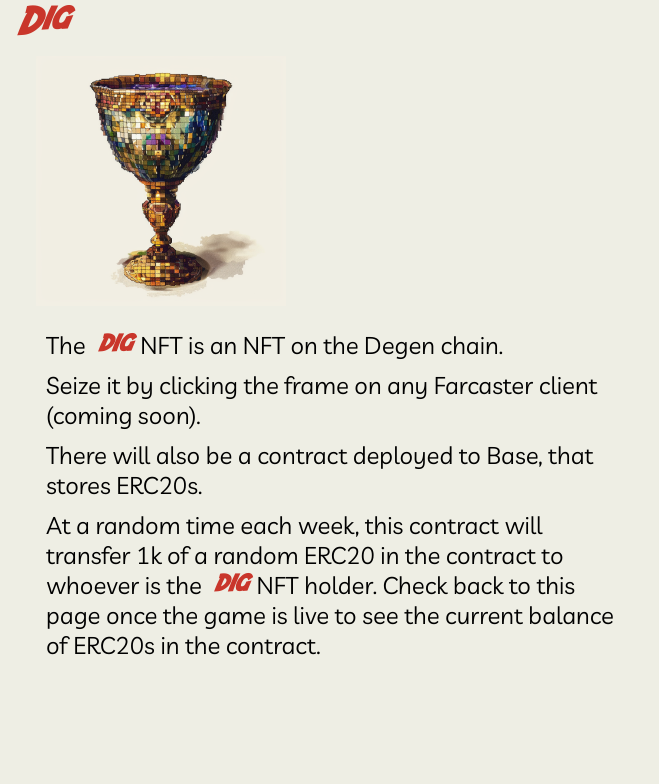
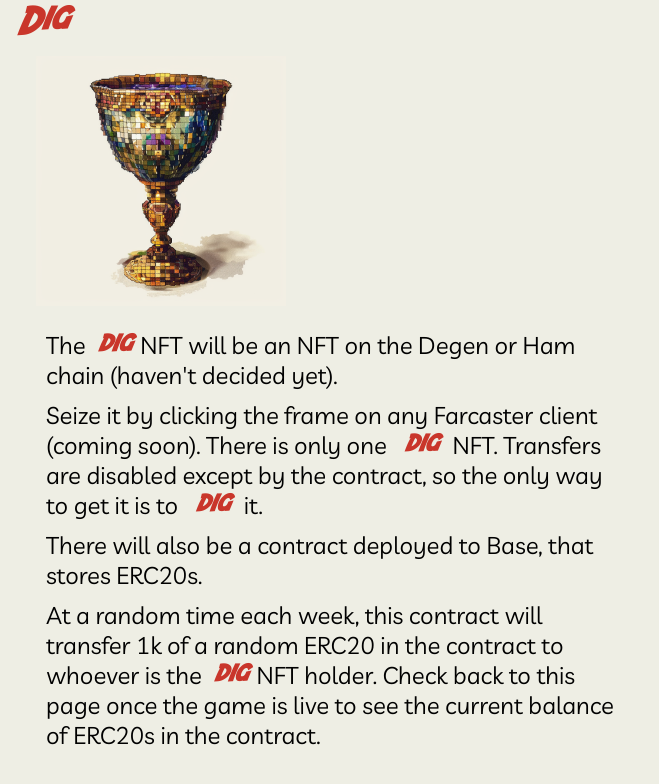
Before and after one commit to seanrobenalt/dig, a Next.js app: page / in a window 1280 px wide. Shown: the top 784 px of the page, without its empty margins (0-659 px from the left). Built offline with nearby package versions, Linux system fonts and the light colour scheme.

Commit message:
text changes

```diff
--- a/src/app/page.js
+++ b/src/app/page.js
@@ -30,11 +30,33 @@
               >
                 dig
               </span>
-              NFT is an NFT on the Degen chain.
+              NFT will be an NFT on the Degen or Ham chain (haven't decided
+              yet).
             </h2>
             <h2 style={{ margin: "10px" }}>
               Seize it by clicking the frame on any Farcaster client (coming
-              soon).
+              soon). There is only one{" "}
+              <span
+                style={{
+                  color: "#C9362B",
+                  fontFamily: "SF Fedora",
+                  margin: "0px 10px",
+                }}
+              >
+                dig
+              </span>{" "}
+              NFT. Transfers are disabled except by the contract, so the only
+              way to get it is to{" "}
+              <span
+                style={{
+                  color: "#C9362B",
+                  fontFamily: "SF Fedora",
+                  margin: "0px 10px",
+                }}
+              >
+                dig
+              </span>{" "}
+              it.
             </h2>
             <h2 style={{ margin: "10px" }}>
               There will also be a contract deployed to Base, that stores
```
Also changed, not shown: pages/about.js (+24 -2 lines).
